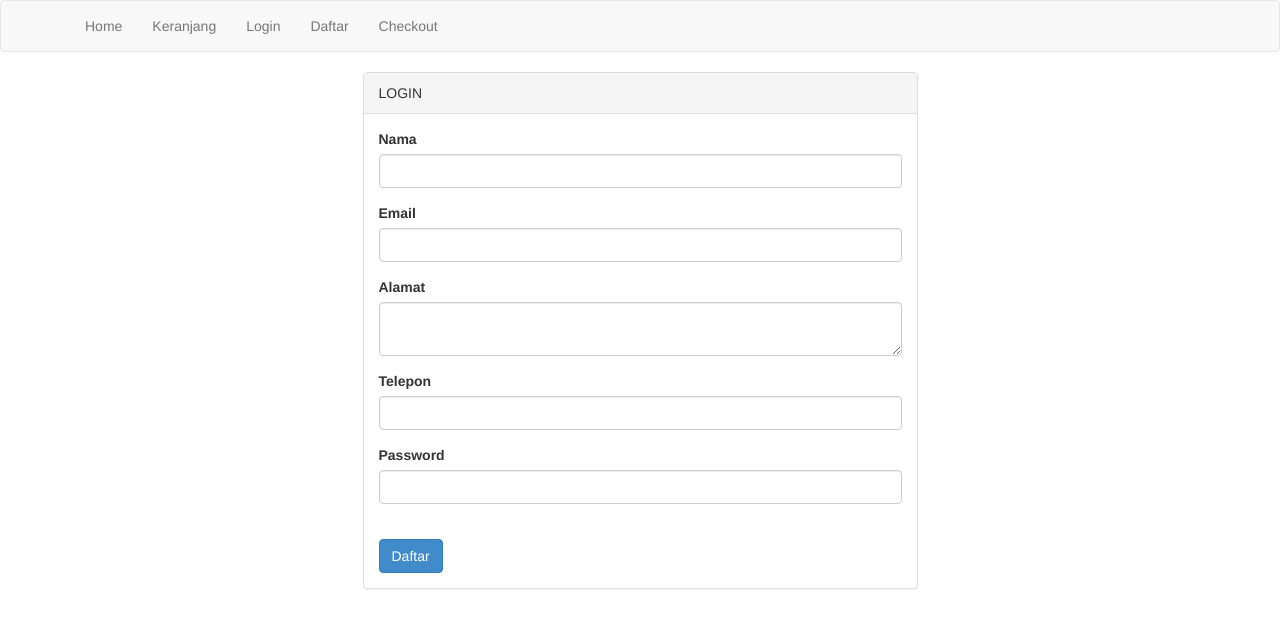
After one commit to diky-satria/trainittoko, a PHP site: page /daftar.php in a window 1280 px wide. The commit adds this page. Shown: the top 628 px of the page. Run offline with PHP 8.4, Linux system fonts and the light colour scheme.

Commit message:
membuat fitur daftar pelanggan

```diff
--- /dev/null
+++ b/daftar.php
@@ -0,0 +1,84 @@
+<?php
+
+	include 'koneksi.php';
+
+ ?>
+<!DOCTYPE html>
+<html>
+<head>
+	<title>daftar</title>
+	<link rel="stylesheet" type="text/css" href="admin/assets/css/bootstrap.css">
+</head>
+<body>
+
+<?php include 'navbar.php'; ?>
+
+<section>
+	<div class="container">
+		<div class="row">
+			<div class="col-md-6 col-md-offset-3">
+				<div class="panel panel-default">
+				  <div class="panel-heading">LOGIN</div>
+				  <div class="panel-body">
+				    <form method="post">
+						<label>Nama</label>
+						<div class="form-group">
+						  	<input type="text" class="form-control" name="nama">
+						</div>
+						<label>Email</label>
+						<div class="form-group">
+						  	<input type="text" class="form-control" name="email">
+						</div>
+						<label>Alamat</label>
+						<div class="form-group">
+							<textarea class="form-control" name="alamat" rors="3"></textarea>
+						</div>
+						<label>Telepon</label>
+						<div class="form-group">
+						  	<input type="text" class="form-control" name="telepon">
+						</div>
+						<label>Password</label>
+						<div class="form-group">
+						  	<input type="password" class="form-control" name="password">
+						</div>
+						<br>
+						<button type="submit" name="daftar" class="btn btn-primary">Daftar</button>
+					</form>
+
+					<?php
+
+						if(isset($_POST['daftar'])){
+
+							$nama = $_POST['nama'];
+							$email = $_POST['email'];
+							$alamat = $_POST['alamat'];
+							$telepon = $_POST['telepon'];
+							$password = $_POST['password'];
+
+							$sql = $koneksi->query("INSERT INTO pelanggan (email_pelanggan,password_pelanggan,nama_lengkap,alamat_pelanggan,telepon_pelanggan) VALUES ('$email','$password','$nama','$alamat','$telepon')");
+
+							if($sql){
+								?>
+
+								<script type="text/javascript">
+								alert('Berhasil daftar, silahkan Login');
+								window.location.href="login.php";
+								</script>
+
+								<?php
+							}
+
+						}
+
+					 ?>
+
+				  </div>
+			</div>
+
+			</div>
+		</div>
+	</div>
+</section>
+
+</body>
+</html>
--- /dev/null
+++ b/navbar.php
@@ -0,0 +1,21 @@
+<!-- navbar -->
+  <nav class="navbar navbar-default">
+    <div class="container">
+
+        <ul class="nav navbar-nav">
+
+          <li><a href="index.php">Home</a></li>
+          <li><a href="keranjang.php">Keranjang</a></li>
+          <?php if(isset($_SESSION['pelanggan'])): ?>
+          	<li><a href="logout.php">Logout</a></li>
+          <?php else: ?>
+          	<li><a href="login.php">Login</a></li>
+            <li><a href="daftar.php">Daftar</a></li>
+          <?php endif; ?>
+          <li><a href="checkout.php">Checkout</a></li>
+
+        </ul>
+
+    </div>
+  </nav>
+  <!-- akhir navbar -->
```
Also changed, not shown: checkout.php (+1 -20 lines), detail.php (+1 -16 lines), index.php (+1 -16 lines), keranjang.php (+1 -16 lines), login.php (+2 -16 lines), nota.php (+1 -16 lines).
